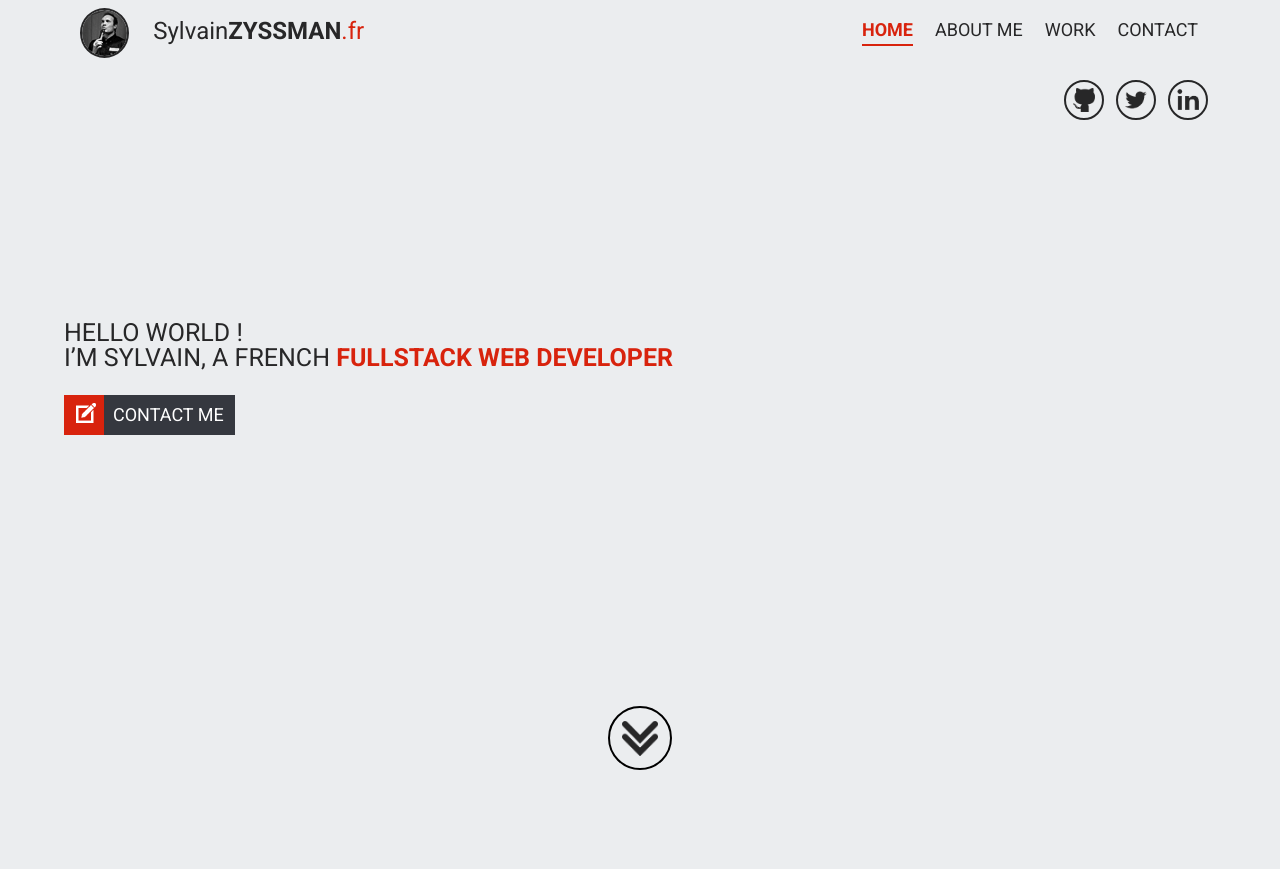
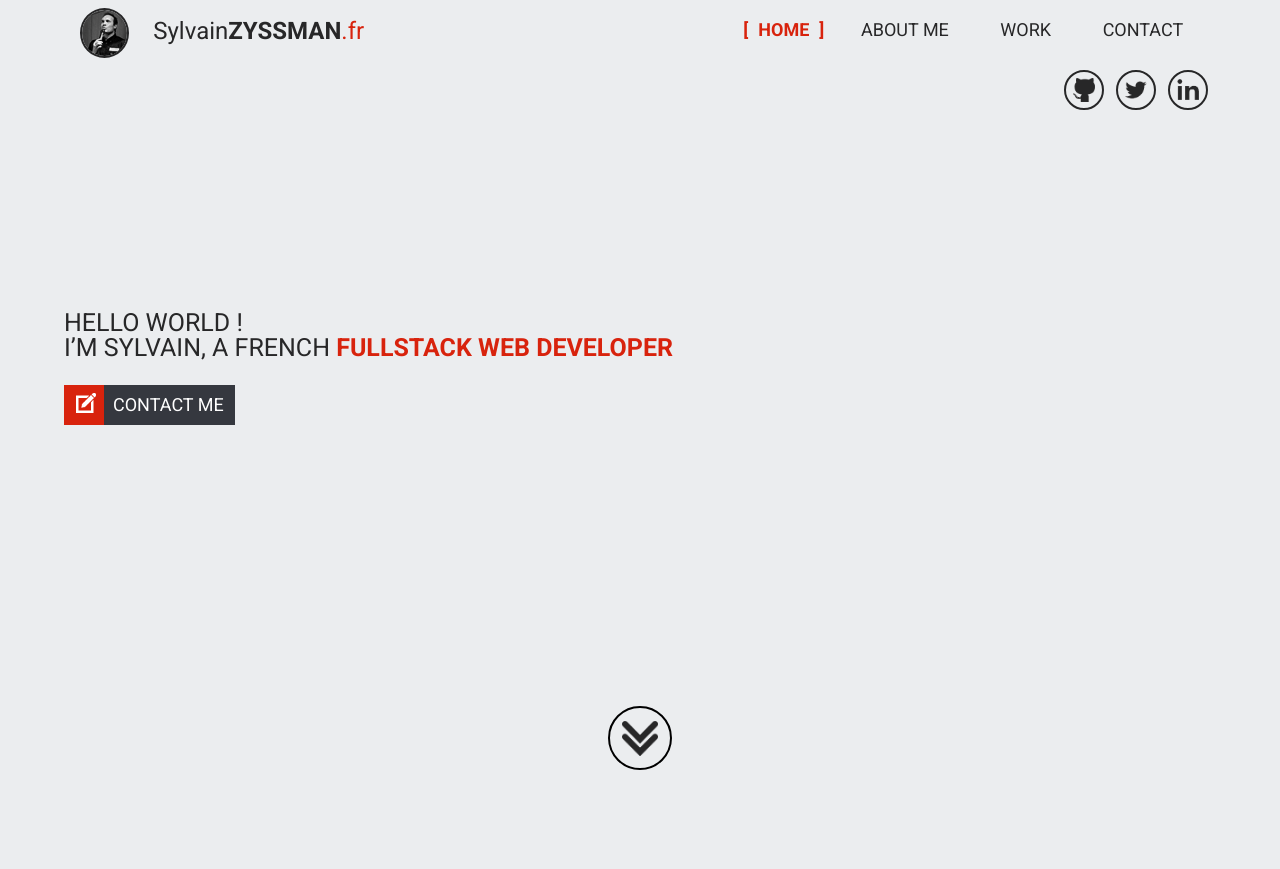
Before and after one commit to sylzys/jingleweb.fr, a PHP site: page / in a window 1280 px wide. Shown: the top 869 px of the page. Run offline with PHP 8.4, Linux system fonts and the light colour scheme.

Commit message:
style(home): css animation on scroll & menu

```diff
--- a/css/style.css
+++ b/css/style.css
@@ -5,10 +5,6 @@
   color: #272728; }
   body strong {
     font-weight: 700; }
-
-.overlay {
-  color: #272728;
-  opacity: 0.3; }
 
 .red {
   color: #d8230d; }
@@ -80,23 +76,47 @@
       nav ul li a {
         color: #272728;
         text-decoration: none; }
-      nav ul li.active, nav ul li:hover {
-        border-bottom: 2px solid #d8230d; }
-        nav ul li.active a, nav ul li:hover a {
+        nav ul li a:before, nav ul li a:after {
+          display: inline-block;
+          opacity: 0;
+          -webkit-transition: -webkit-transform 0.3s, opacity 0.2s;
+          -moz-transition: -moz-transform 0.3s, opacity 0.2s;
+          transition: transform 0.3s, opacity 0.2s; }
+        nav ul li a:before {
+          margin-right: 10px;
+          content: '[';
+          color: #d8230d;
+          -webkit-transform: translateX(20px);
+          -moz-transform: translateX(20px);
+          transform: translateX(20px); }
+        nav ul li a:after {
+          margin-left: 10px;
+          content: ']';
+          color: #d8230d;
+          -webkit-transform: translateX(-20px);
+          -moz-transform: translateX(-20px);
+          transform: translateX(-20px); }
+        nav ul li a:hover:before, nav ul li a:hover:after, nav ul li a:focus:before, nav ul li a:focus:after, nav ul li a.active:before, nav ul li a.active:after {
+          opacity: 1;
+          -webkit-transform: translateX(0px);
+          -moz-transform: translateX(0px);
+          transform: translateX(0px); }
+        nav ul li a.active, nav ul li a:hover {
           color: #d8230d;
           font-weight: bold; }
 
 #home {
-  height: 100vh; }
+  height: 100vh;
+  position: relative; }
   #home strong {
     color: #d8230d; }
   #home .social {
     position: absolute;
-    top: 10%;
+    top: 0;
     right: 5%; }
   #home .content {
     position: absolute;
-    top: 40%;
+    top: 30%;
     left: 5%;
     font-size: 25px; }
     #home .content .contact-me {
@@ -122,7 +142,7 @@
         background: #d8230d url(../img/pen-active.png) no-repeat 60% 40%/50%; }
   #home .down {
     position: absolute;
-    bottom: 30px;
+    bottom: 100px;
     left: 50%;
     margin-left: -32px;
     width: 64px;
--- a/css/style.scss
+++ b/css/style.scss
@@ -9,13 +9,10 @@
 		font-weight: 700;
 	}
 }
-.overlay {
-	color: $gray;
-	opacity: 0.3;
-}
 .red {
 	color: $red;
 }
+
 .social-networks {
 	li {
 		border: 2px solid $gray;
@@ -97,31 +94,72 @@
 			a {
 				color: $gray;
 				text-decoration: none;
-			}
-			&.active, &:hover {
-				border-bottom: 2px solid $red;
-				a {
+				&:before, &:after {
+					display: inline-block;
+					opacity: 0;
+					-webkit-transition: -webkit-transform 0.3s, opacity 0.2s;
+					-moz-transition: -moz-transform 0.3s, opacity 0.2s;
+					transition: transform 0.3s, opacity 0.2s;
+				}
+				&:before {
+					margin-right: 10px;
+					content: '[';
+					color: $red;
+					-webkit-transform: translateX(20px);
+					-moz-transform: translateX(20px);
+					transform: translateX(20px);
+				}
+
+				&:after {
+					margin-left: 10px;
+					content: ']';
+					color: $red;
+					-webkit-transform: translateX(-20px);
+					-moz-transform: translateX(-20px);
+					transform: translateX(-20px);
+				}
+
+				&:hover:before,
+				&:hover:after,
+				&:focus:before,
+				&:focus:after,
+				&.active:before,
+				&.active:after {
+					opacity: 1;
+					-webkit-transform: translateX(0px);
+					-moz-transform: translateX(0px);
+					transform: translateX(0px);
+				}
+				&.active, &:hover {
 					color: $red;
 					font-weight: bold;
 				}
 			}
+			// &.active, &:hover {
+			// 	// border-bottom: 2px solid $red;
+			// 	a {
+			// 		color: $red;
+			// 		font-weight: bold;
+			// 	}
+			// }
 		}
 	}
 }
 
 #home {
 	height:100vh;
+	position: relative;
 	strong {
 		color: $red;
 	}
 	.social {
 		position: absolute;
-		top: 10%;
+		top: 0;
 		right: 5%;
 	}
 	.content {
 		position: absolute;
-		top: 40%;
+		top: 30%;
 		left: 5%;
 		font-size: 25px;
 		.contact-me {
@@ -154,7 +192,7 @@
 	}
 	.down {
 		position: absolute;
-		bottom: 30px;
+		bottom: 100px;
 		left: 50%;
 		margin-left: -32px;
 		width: 64px;
--- a/index.html
+++ b/index.html
@@ -18,14 +18,13 @@
 	<nav role='navigation'>
 		<p class='site-name'><img src='img/SZ.png' alt='Sylvain ZYSSMAN'>Sylvain<strong>ZYSSMAN</strong><span class='red'>.fr</span></p>
 		<ul class='menu'>
-			<li class='active'><a href='#' title='back to top'>home</a></li>
-			<li><a href='#about' title='Learn more about me'>about me</a></li>
-			<li><a href='#work' title='View my works'>work</a></li>
-			<li><a href='#contact' title='Contact me'>contact</a></li>
+			<li><a href='#' class='cl-effect-1 active' title='back to top'>home</a></li>
+			<li><a href='#about' class='cl-effect-1' title='Learn more about me'>about me</a></li>
+			<li><a href='#works' class='cl-effect-1' title='View my works'>work</a></li>
+			<li><a href='#contact' class='cl-effect-1' title='Contact me'>contact</a></li>
 		</ul>
 	</nav>
 	<div id='home'>
-		<div class='overlay'></div>
 		<div class='social'>
 			<ul class='social-networks'>
 				<li class='github' role='img'><a href='https://github.com/sylzys' target='blank_' title='View my Github profile'></a></li>
@@ -37,7 +36,7 @@
 			<h1>HELLO WORLD !<br/>I’M SYLVAIN, A FRENCH <strong>FULLSTACK WEB DEVELOPER</strong></h1>
 			<p class='contact-me'><span class='pen'></span><a href='#contact'>contact me</a></p>
 		</div>
-		<p class='down' role='image' aria-label='Scroll down'></p>
+		<a href='#about' title='Learn more about me'><p class='down' role='image' aria-label='Scroll down'></p></a>
 	</div>
 	<div id="about">
 		<h2>about me</h2>
--- a/js/main.js
+++ b/js/main.js
@@ -41,4 +41,46 @@
  $('textarea', $form).focus(function(event) {
   $(this).next('.unhappyMessage').remove();
 });
+
+//Smooth scroll transition
+var target, scroll;
+
+$("a[href*=#]:not([href=#])").on("click", function(e) {
+  if (location.pathname.replace(/^\//,'') == this.pathname.replace(/^\//,'') && location.hostname == this.hostname) {
+    target = $(this.hash);
+    target = target.length ? target : $("[id=" + this.hash.slice(1) + "]");
+
+    if (target.length) {
+      if (typeof document.body.style.transitionProperty === 'string') {
+        e.preventDefault();
+
+        var avail = $(document).height() - $(window).height();
+
+        scroll = target.offset().top;
+
+        if (scroll > avail) {
+          scroll = avail;
+        }
+
+        $("html").css({
+          "margin-top" : ( $(window).scrollTop() - scroll ) + "px",
+          "transition" : "1s ease-in-out"
+        }).data("transitioning", true);
+      } else {
+        $("html, body").animate({
+          scrollTop: scroll
+        }, 1000);
+        return;
+      }
+    }
+  }
 });
+
+$("html").on("transitionend webkitTransitionEnd msTransitionEnd oTransitionEnd", function (e) {
+  if (e.target == e.currentTarget && $(this).data("transitioning") === true) {
+    $(this).removeAttr("style").data("transitioning", false);
+    $("html, body").scrollTop(scroll);
+    return;
+  }
+});
+});
```
Also changed, not shown: README.md (added). Lines whose indentation alone changed are shown as unchanged.
